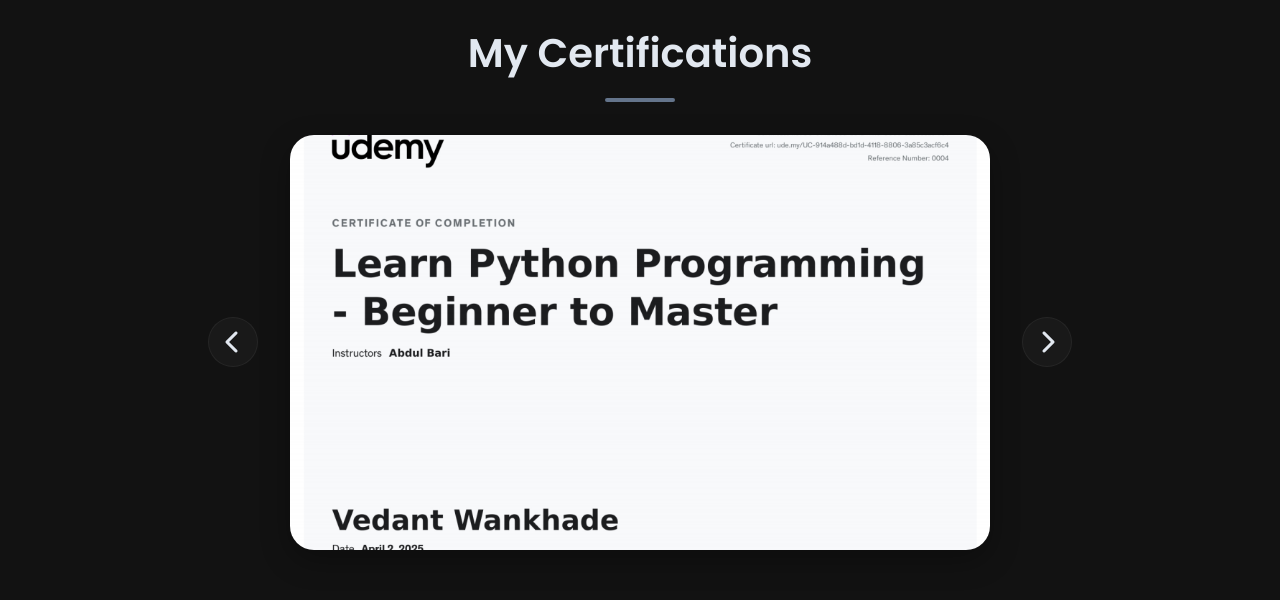
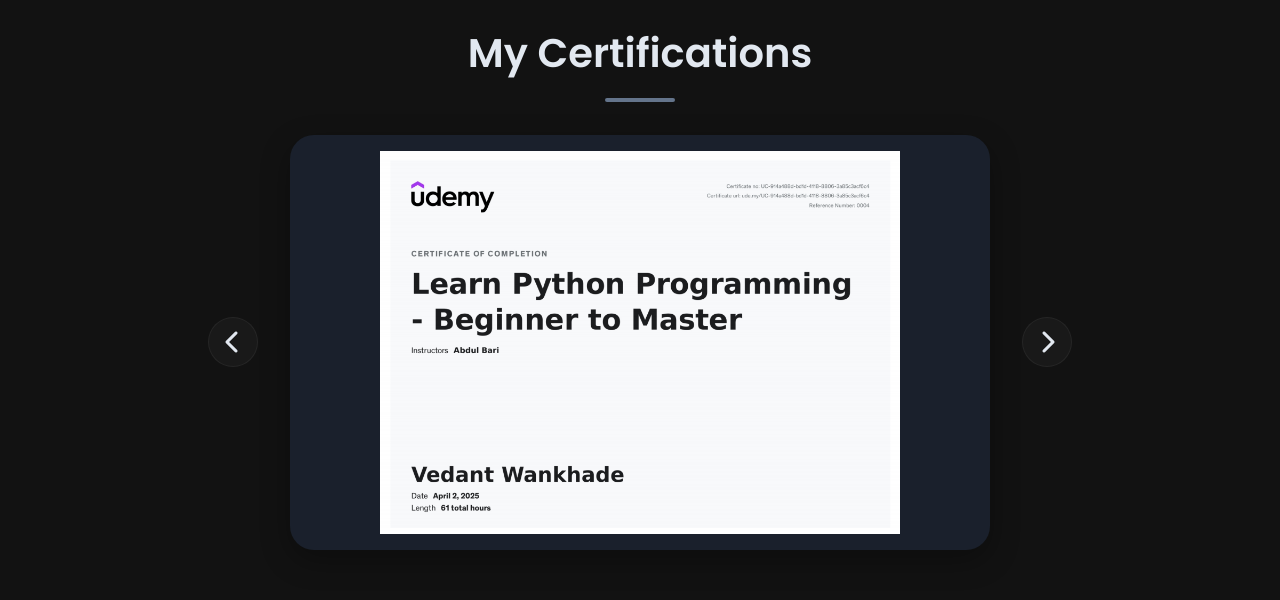
Before and after one commit to vedantwankhade123/Portfolio_Website, a React (Vite) app: page / in a window 1280 px wide. Shown: the part 3420-4020 px from the top of the page. Built offline with nearby package versions, Linux system fonts and the light colour scheme.

Commit message:
[dyad] Improving certificate card styling and button - wrote 2 file(s)

```diff
--- a/src/components/Certifications.jsx
+++ b/src/components/Certifications.jsx
@@ -25,8 +25,8 @@
             <span><i className="fas fa-award"></i> {issuer}</span>
             <span><i className="far fa-calendar-alt"></i> {date}</span>
           </div>
-          <button onClick={() => onImageClick(imageUrl, title)} className="btn secondary-btn">
-            View Certificate
+          <button onClick={() => onImageClick(imageUrl, title)} className="btn primary-btn">
+            View Certificate <i className="fas fa-arrow-right"></i>
           </button>
         </div>
       </div>
--- a/src/index.css
+++ b/src/index.css
@@ -738,6 +738,7 @@
     box-shadow: 0 10px 30px var(--shadow-color);
     transition: transform 0.3s ease;
     cursor: pointer;
+    background-color: #1a202c;
 }
 
 .certification-card:hover {
@@ -747,7 +748,9 @@
 .certification-image {
     width: 100%;
     height: 100%;
-    object-fit: cover;
+    object-fit: contain;
+    padding: 1rem;
+    box-sizing: border-box;
 }
 
 .certification-overlay {
@@ -807,6 +810,15 @@
     margin-top: 0;
     width: auto;
     align-self: flex-start;
+}
+
+.certification-content .btn i {
+    margin-left: 8px;
+    transition: transform 0.2s ease;
+}
+
+.certification-content .btn:hover i {
+    transform: translateX(3px);
 }
 
 
```
